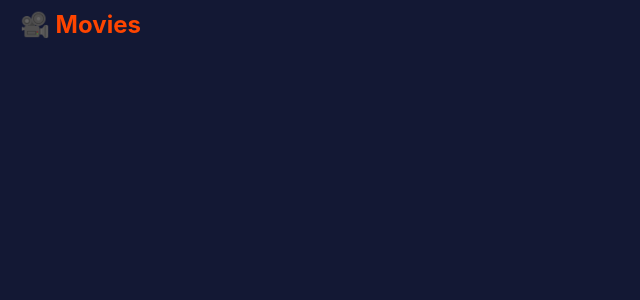
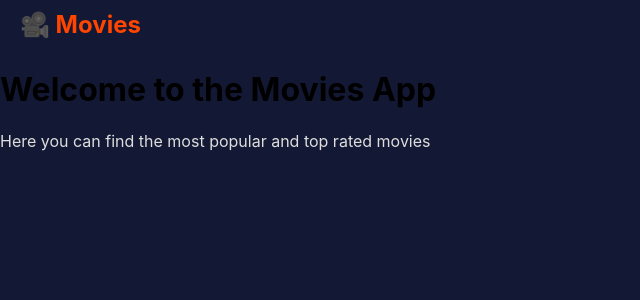
Before and after one commit to joaoveasey/movies-app, a React (Create React App) app: page / in a window 1280 px wide. Shown: the top 300 px of the page, without its empty margins (0-640 px from the left). Built offline with nearby package versions, Linux system fonts and the light colour scheme.

Commit message:
inicio pagina home

```diff
--- a/src/App.js
+++ b/src/App.js
@@ -2,7 +2,7 @@ import React, { useState } from 'react';
 import { BrowserRouter as Router, Route, Routes, Link } from 'react-router-dom';
 import PopularMovies from './popular-movies/popularMovies';
 import TopRatedMovies from './top-rated-movies/topRatedMovies';
-import { Audio } from 'react-loader-spinner';
+import Home from './home/home';
 import './App.css';
 
 const App = () => {
@@ -29,6 +29,7 @@ const App = () => {
                 </ul>
             </nav>
             <Routes>
+                <Route path="/" element={<Home />} />
                 <Route path="/popular-movies" element={<PopularMovies />} />
                 <Route path="/top-rated" element={<TopRatedMovies />} />
             </Routes>
--- /dev/null
+++ b/src/home/home.js
@@ -0,0 +1,16 @@
+import React, { useEffect, useState } from 'react';
+import { Blocks } from 'react-loader-spinner';
+import axios from 'axios';
+
+const Home = () => {
+
+
+    return (
+        <div className="home">
+            <h1>Welcome to the Movies App</h1>
+            <p>Here you can find the most popular and top rated movies</p>
+        </div>
+    )
+}
+
+export default Home
```
Also changed, not shown: src/home/home.css (added).
